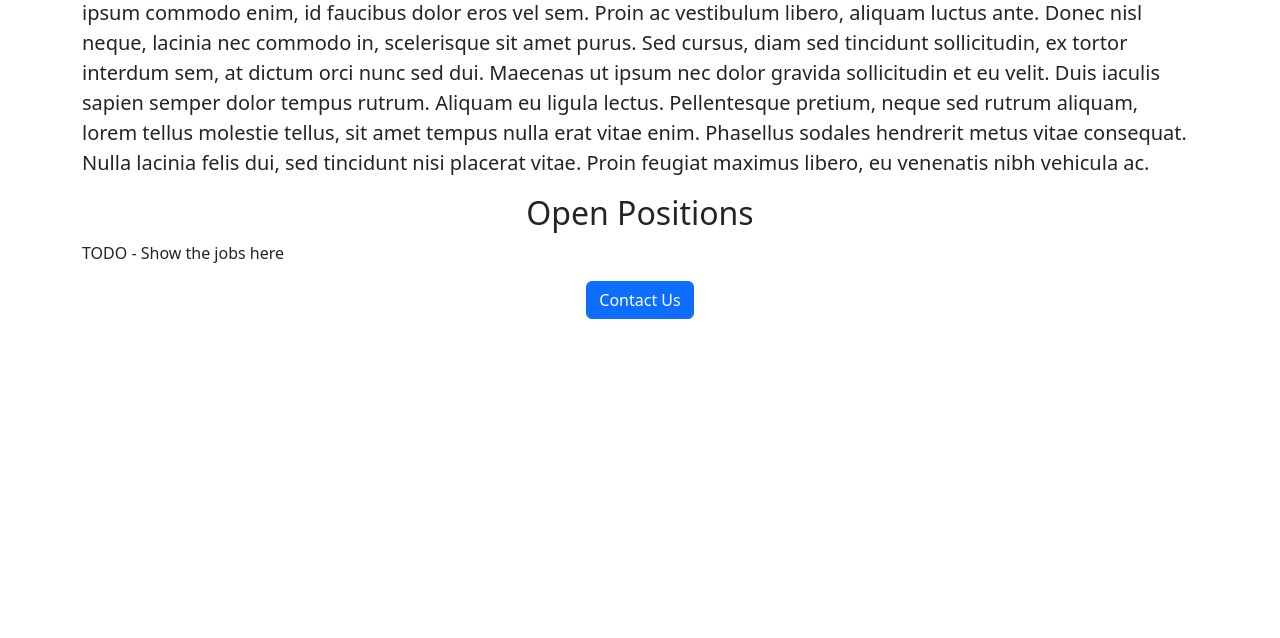
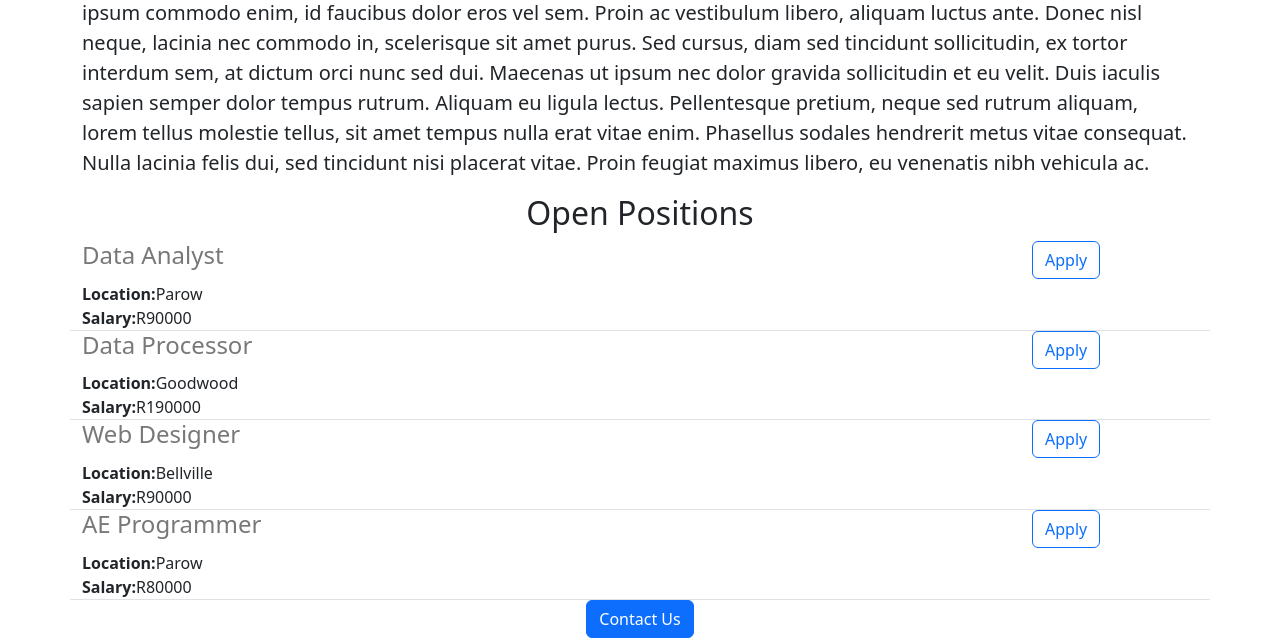
Before and after one commit to johandutoit62/my-career-webpage, a Flask app: page / in a window 1280 px wide. Shown: the part 1261-1899 px from the top of the page. Before the commit the page ends 1580 px from the top, so only its background shows below. Run offline with Flask 2, Linux system fonts and the light colour scheme.

Commit message:
JSonify data added

```diff
--- a/main.py
+++ b/main.py
@@ -1,9 +1,36 @@
-from flask import Flask,render_template
+from flask import Flask,render_template,jsonify
 app = Flask(__name__)
+JOBS =[
+  {'id':1,
+  'title':'Data Analyst',
+  'location':'Parow',
+  'salary': 'R90000'
+  },
+  {'id':2,
+  'title':'Data Processor',
+  'location':'Goodwood',
+  'salary': 'R190000'
+  },
+  {'id':3,
+  'title':'Web Designer',
+  'location':'Bellville',
+  'salary': 'R90000'
+  },
+  {'id':4,
+  'title':'AE Programmer',
+  'location':'Parow',
+  'salary': 'R80000'
+  }
+]
 
 @app.route("/")
 def hello_world():
-  return render_template('home.html')
+  return render_template('home.html',jobs=JOBS)
+
+@app.route("/api/jobs")
+def list_jobs():
+  return jsonify(JOBS)
+
 
 if __name__ == '__main__':
   app.run(host='0.0.0.0',debug=True)
--- a/templates/home.html
+++ b/templates/home.html
@@ -26,7 +26,12 @@ Quisque tristique libero vel nunc tincidunt blandit. Praesent vulputate at mauri
 
       </p>
     <h2 class="text-center">Open Positions</h2>
-      <p>TODO - Show the jobs here</p>
+      <div>
+      {% for job in jobs %}
+        {% include 'jobs.html' %}
+      {% endfor %}
+
+      </div>
       <div class="text-center">
       <button class="btn btn-primary btn-large">Contact Us</button>
       </div>
--- /dev/null
+++ b/templates/jobs.html
@@ -0,0 +1,22 @@
+  <div class='border-bottom row' style="marginbottom:16px;">
+
+  <div class='col-10'>
+    <h4 style="color:rgb(120,120,120);margin-botton:4px;padding-bottom:4px;">
+    {{ job['title']}}
+  </h4>
+
+
+          <div>
+            <b>Location:</b>{{ job['location']}}
+          </div>
+
+          {% if 'salary' in job %}
+          <div>
+            <b>Salary:</b>{{ job['salary']}}
+          </div>
+          {% endif %}
+  </div>
+    <div class='col-2'>
+    <button type='button' class='btn btn-outline-primary'>Apply</button>
+    </div>
+    </div>
```
Also changed, not shown: 1 other file.
